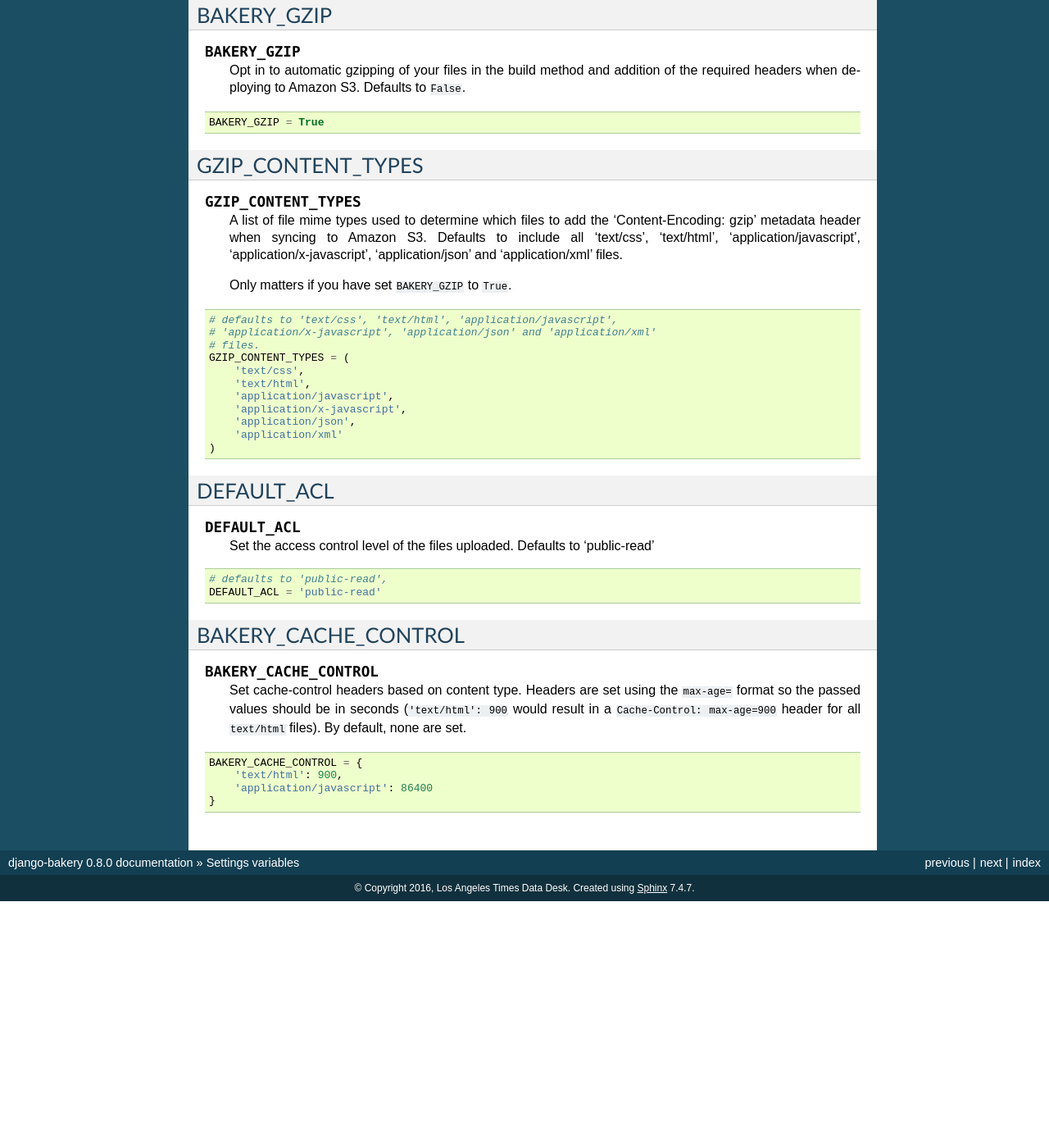
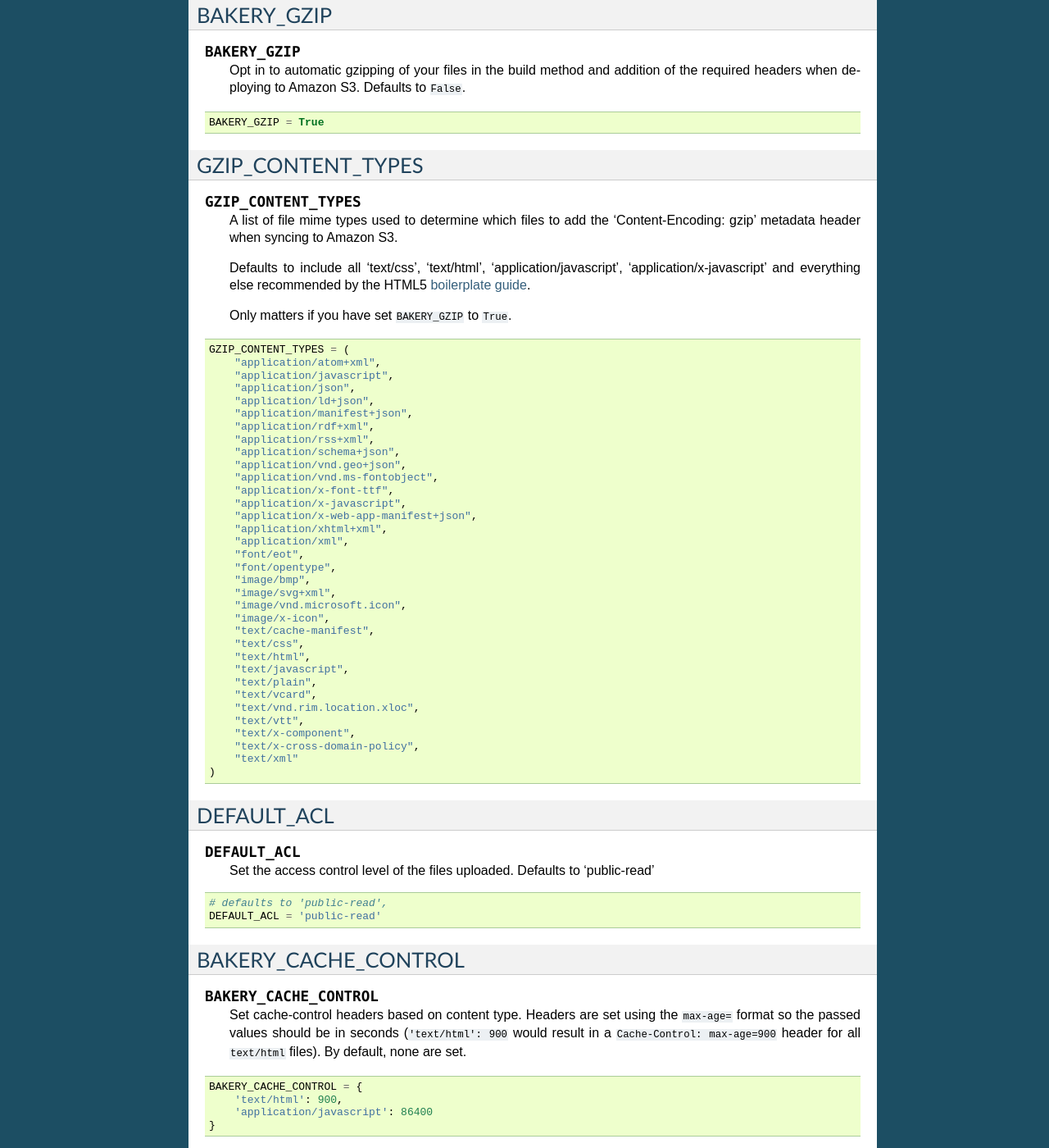
Before and after one commit to Sibizwan5/django-bakery, a Sphinx documentation site: the page built from docs/settingsvariables.rst, in a window 1280 px wide and 1400 px high, scrolled down 1542 px. Shown: the whole window at 82% size. Built offline with Sphinx 7.4.7, drawn with Linux system fonts in a browser that asks for light colours; before the commit the page ends 2641 px from its top, so only the background shows below that.

Commit message:
Updated docs

```diff
--- a/docs/settingsvariables.rst
+++ b/docs/settingsvariables.rst
@@ -115,24 +115,48 @@ GZIP_CONTENT_TYPES
 
     A list of file mime types used to determine which files to add the
     'Content-Encoding: gzip' metadata header when syncing to Amazon S3.
+
     Defaults to include all 'text/css', 'text/html', 'application/javascript',
-    'application/x-javascript', 'application/json' and 'application/xml'
-    files.
+    'application/x-javascript' and everything else recommended by the HTML5
+    `boilerplate guide <https://github.com/h5bp/server-configs-apache>`_.
 
     Only matters if you have set ``BAKERY_GZIP`` to ``True``.
 
 .. code-block:: python
 
-    # defaults to 'text/css', 'text/html', 'application/javascript',
-    # 'application/x-javascript', 'application/json' and 'application/xml'
-    # files.
     GZIP_CONTENT_TYPES = (
-        'text/css',
-        'text/html',
-        'application/javascript',
-        'application/x-javascript',
-        'application/json',
-        'application/xml'
+        "application/atom+xml",
+        "application/javascript",
+        "application/json",
+        "application/ld+json",
+        "application/manifest+json",
+        "application/rdf+xml",
+        "application/rss+xml",
+        "application/schema+json",
+        "application/vnd.geo+json",
+        "application/vnd.ms-fontobject",
+        "application/x-font-ttf",
+        "application/x-javascript",
+        "application/x-web-app-manifest+json",
+        "application/xhtml+xml",
+        "application/xml",
+        "font/eot",
+        "font/opentype",
+        "image/bmp",
+        "image/svg+xml",
+        "image/vnd.microsoft.icon",
+        "image/x-icon",
+        "text/cache-manifest",
+        "text/css",
+        "text/html",
+        "text/javascript",
+        "text/plain",
+        "text/vcard",
+        "text/vnd.rim.location.xloc",
+        "text/vtt",
+        "text/x-component",
+        "text/x-cross-domain-policy",
+        "text/xml"
     )
 
 DEFAULT_ACL
```
